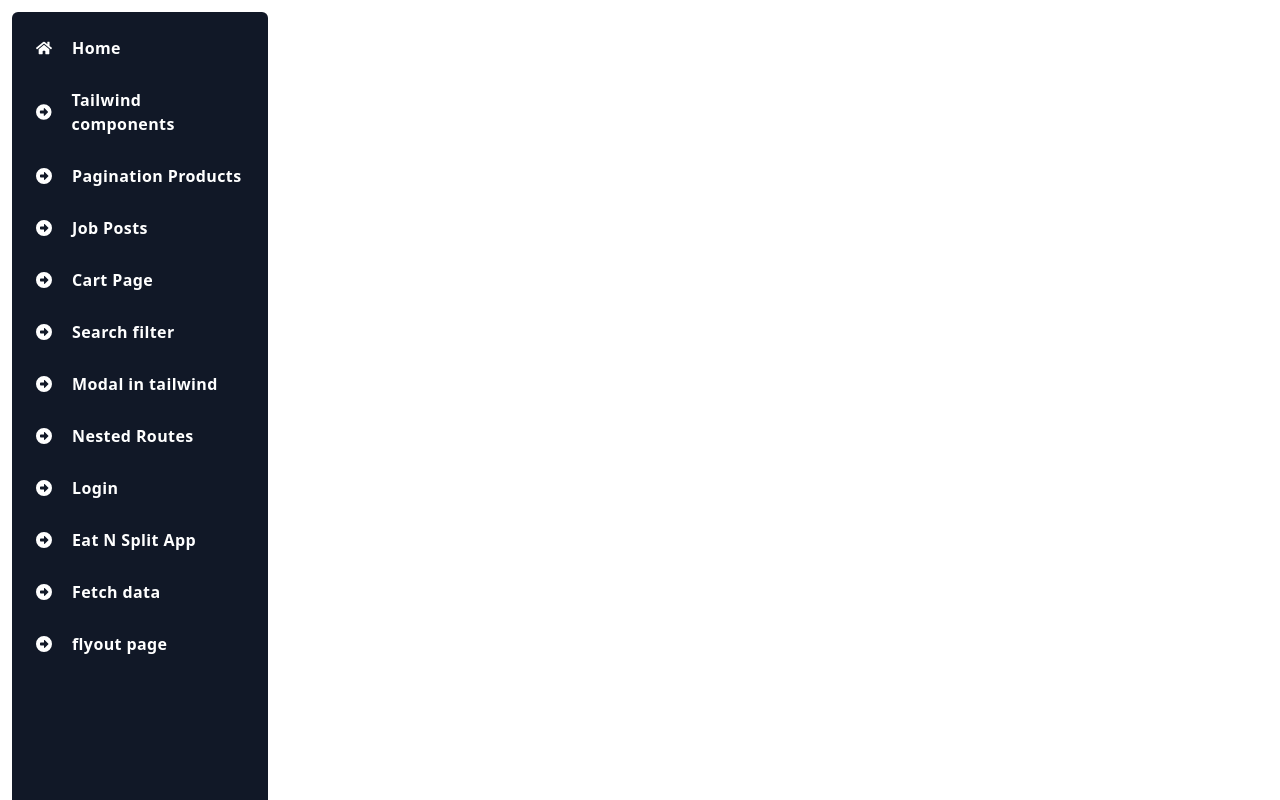
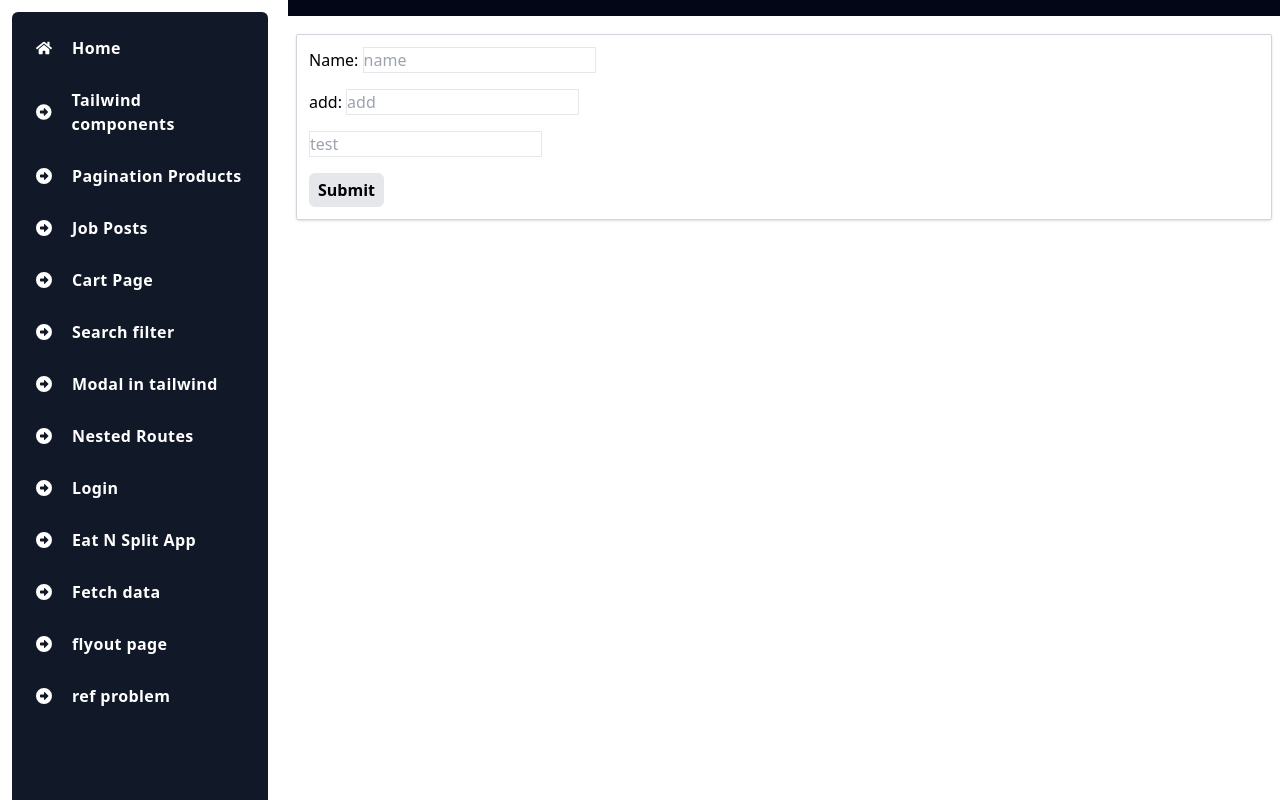
Before and after one commit to randhavevaibhav/reactProblems, a React (Vite) app: page /refproblem in a window 1280 px wide. Built offline with nearby package versions, Linux system fonts and the light colour scheme.

Commit message:
added ref problem

```diff
--- a/src/App.jsx
+++ b/src/App.jsx
@@ -27,6 +27,7 @@ import ProtectedUserHome from "./pages/NestedRoutes/ProtectedRoutes/ProtectedUse
 import EatNSplit from "./pages/EatNSplit/EatNSplit";
 import FetchData from "./pages/FetchData";
 import FlyoutPage from "./pages/FlyoutPage";
+import RefProblem from "./pages/RefProblem/RefProblemPage";
 //Page imports
 
 export const GlobalContext = createContext();
@@ -80,6 +81,7 @@ function App() {
             <Route path="/eatNsplit" element={<EatNSplit />} />
             <Route path="/fetchdata" element={<FetchData />} />
             <Route path="/flyoutpage" element={<FlyoutPage />} />
+            <Route path="/refproblem" element={<RefProblem />} />
           </Routes>
         </GlobalContext.Provider>
       </ErrorBoundary>
--- a/src/components/Sidebar/Sidebar.jsx
+++ b/src/components/Sidebar/Sidebar.jsx
@@ -73,6 +73,9 @@ const Sidebar = () => {
           <SidebarItem displayName="flyout page" linkTo={"/flyoutpage"}>
             <FaCircleRight />
           </SidebarItem>
+          <SidebarItem displayName="ref problem" linkTo={"/refproblem"}>
+            <FaCircleRight />
+          </SidebarItem>
         </ul>
       </aside>
     </>
--- /dev/null
+++ b/src/pages/RefProblem/RefProblemPage.jsx
@@ -0,0 +1,115 @@
+import React, {
+  useRef,
+  useState,
+  forwardRef,
+  useEffect,
+  useImperativeHandle,
+} from "react";
+
+// components import
+import MainLayout from "../../components/MainLayout/MainLayout";
+import Container from "../../components/Container/Container";
+// components import
+
+import Button from "../../components/Buttton/Button";
+import "./style.css";
+
+// const Input = forwardRef((props, ref) => {
+
+//   return <input {...props} ref={ref} />;
+// });
+
+const Input = forwardRef((prop, ref) => {
+  const [shake, shouldShake] = useState(false);
+
+  const apiRef = useRef(null);
+
+  const shakeClass = shake ? "input-shake" : "";
+
+  const api = () => {
+    // console.log('running api ');
+    return {
+      focus: () => {
+        apiRef.current.focus();
+      },
+      shake: () => {
+        shouldShake(true);
+      },
+      value: () => {
+        console.log(
+          "apiRef.curren.value in API value ==> ",
+          apiRef.current.value
+        );
+      },
+    };
+  };
+
+  useImperativeHandle(ref, api, []);
+  // console.log('apiRef ===> ', apiRef);
+  return (
+    <input
+      {...prop}
+      className={`${prop.className} ${shakeClass}`}
+      ref={apiRef}
+      onAnimationEnd={() => {
+        shouldShake(false);
+      }}
+    />
+  );
+});
+
+const RefProblem = () => {
+  const inputRef = useRef(null);
+  const addRef = useRef(null);
+  const testRef = useRef(null);
+  const handleOnClick = () => {
+    inputRef.current.shake();
+    inputRef.current.focus();
+    addRef.current.shake();
+    // console.log('inputRef value ===> ', inputRef.current.value());
+  };
+  console.log("RefProblem re-render");
+  return (
+    <>
+      <MainLayout>
+        <Container>
+          <div className="flex flex-col gap-4 ">
+            <div>
+              <label>Name: </label>
+              <Input
+                type="text"
+                className={`border`}
+                placeholder="name"
+                ref={inputRef}
+              />
+            </div>
+            <div>
+              <label>add: </label>
+              <Input
+                type="text"
+                className={`border`}
+                placeholder="add"
+                ref={addRef}
+              />
+            </div>
+
+            <div>
+              <input
+                type="text"
+                className={`border`}
+                placeholder="test"
+                ref={testRef}
+              />
+            </div>
+
+            <div>
+              <Button onClick={handleOnClick}>Submit</Button>
+            </div>
+          </div>
+        </Container>
+      </MainLayout>
+    </>
+  );
+};
+
+export default RefProblem;
--- /dev/null
+++ b/src/pages/RefProblem/style.css
@@ -0,0 +1,19 @@
+.input-shake {
+  animation: shake 0.2s ease-in-out 0s 2;
+  box-shadow: 0 0 0.5em red;
+}
+
+@keyframes shake {
+  0% {
+    margin-left: 0rem;
+  }
+  25% {
+    margin-left: 0.5rem;
+  }
+  75% {
+    margin-left: -0.5rem;
+  }
+  100% {
+    margin-left: 0rem;
+  }
+}
```
